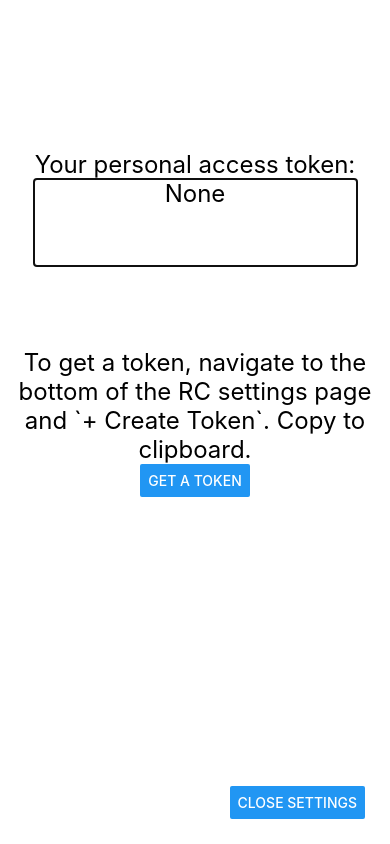
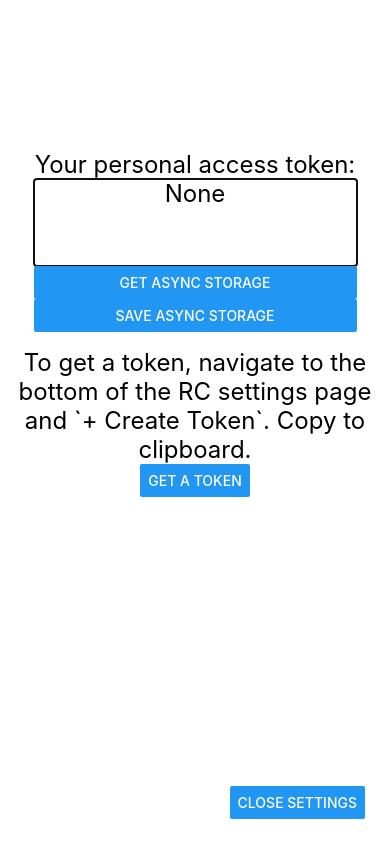
Before and after one commit to sterfd/doorbot-android, a React Native app: screen / in a window 390 px wide. Both pictures are taken after a click on the button "OPEN MENU". Built offline with nearby package versions, Linux system fonts and the light colour scheme.

Commit message:
can save and retreieve from async storage

```diff
--- a/package.json
+++ b/package.json
@@ -16,7 +16,8 @@
     "react": "18.2.0",
     "react-native": "0.73.6",
     "expo-web-browser": "~12.8.2",
-    "expo-clipboard": "~5.0.1"
+    "expo-clipboard": "~5.0.1",
+    "@react-native-async-storage/async-storage": "1.21.0"
   },
   "devDependencies": {
     "@babel/core": "^7.20.0"
--- a/settingsMenu.js
+++ b/settingsMenu.js
@@ -1,11 +1,32 @@
 import { StyleSheet, Text, View, Button, TextInput } from "react-native";
-import { useState } from "react";
+import { useState, useEffect } from "react";
 import { openBrowserAsync } from "expo-web-browser";
 import * as Clipboard from "expo-clipboard";
+import AsyncStorage from "@react-native-async-storage/async-storage";
 
 export function SettingsMenu({ toggleSettings }) {
   const [token, setToken] = useState(null);
   const [text, setText] = useState("");
+
+  const onPressGetStorage = async () => {
+    try {
+      const value = await AsyncStorage.getItem("token");
+      if (value !== null) {
+        console.log(value);
+        setText(value);
+      }
+    } catch (e) {
+      console.log(e);
+    }
+  };
+
+  const onPressSaveStorage = async (value) => {
+    try {
+      await AsyncStorage.setItem("token", "asdfzxcvqwer");
+    } catch (e) {
+      console.log(e);
+    }
+  };
 
   const onPressSave = () => {
     setToken(text);
@@ -32,6 +53,11 @@ export function SettingsMenu({ toggleSettings }) {
           onChangeText={setText}
           placeholder="None"
         />
+        <Button title="GET ASYNC STORAGE" onPress={onPressGetStorage}></Button>
+        <Button
+          title="SAVE ASYNC STORAGE"
+          onPress={onPressSaveStorage}
+        ></Button>
         {/* <>
           {token ? (
             <Button title="DELETE TOKEN" onPress={onPressSave}></Button>
```
Also changed, not shown: 1 other file (tests, documents, lock files or other folders).
